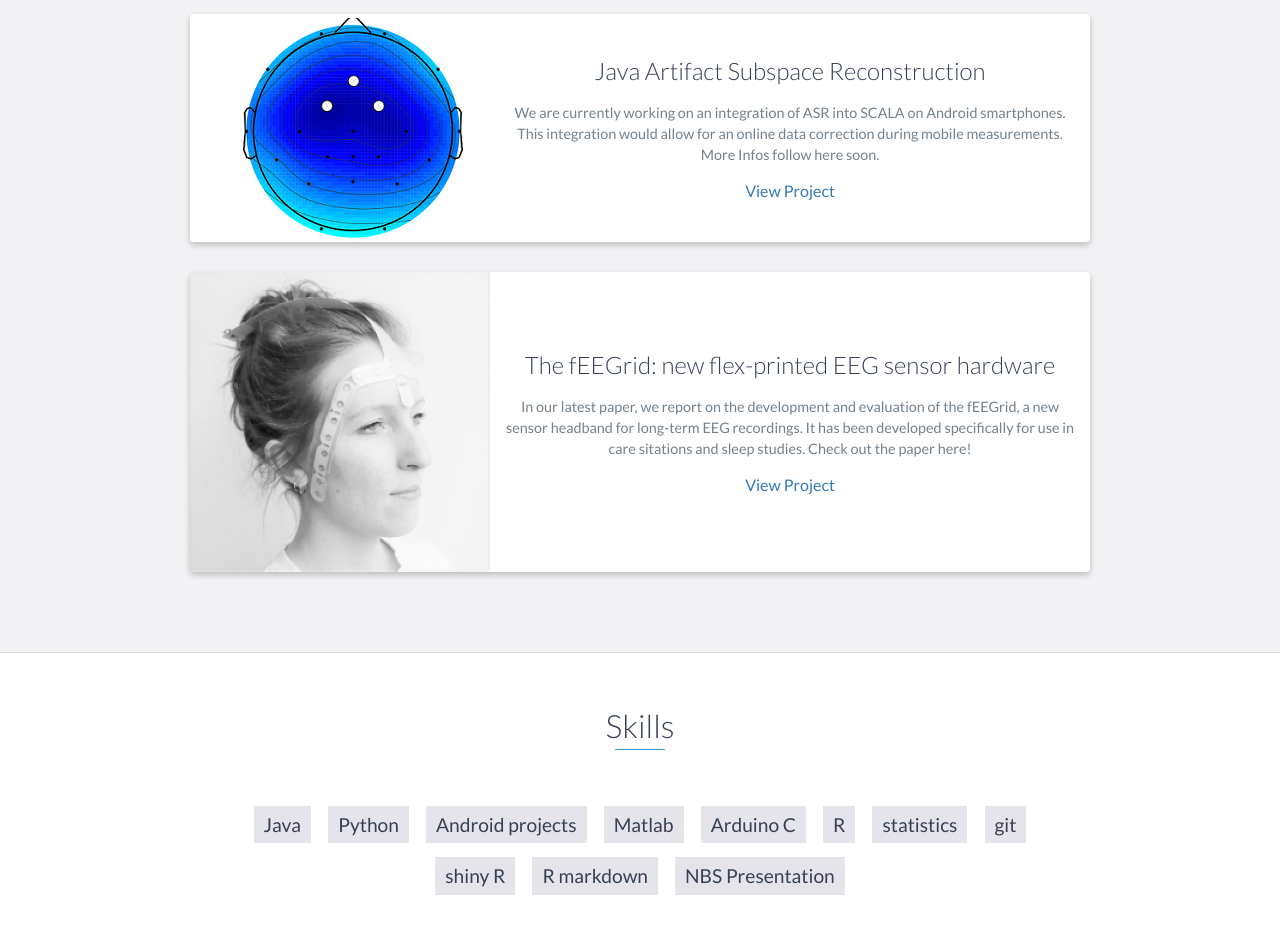
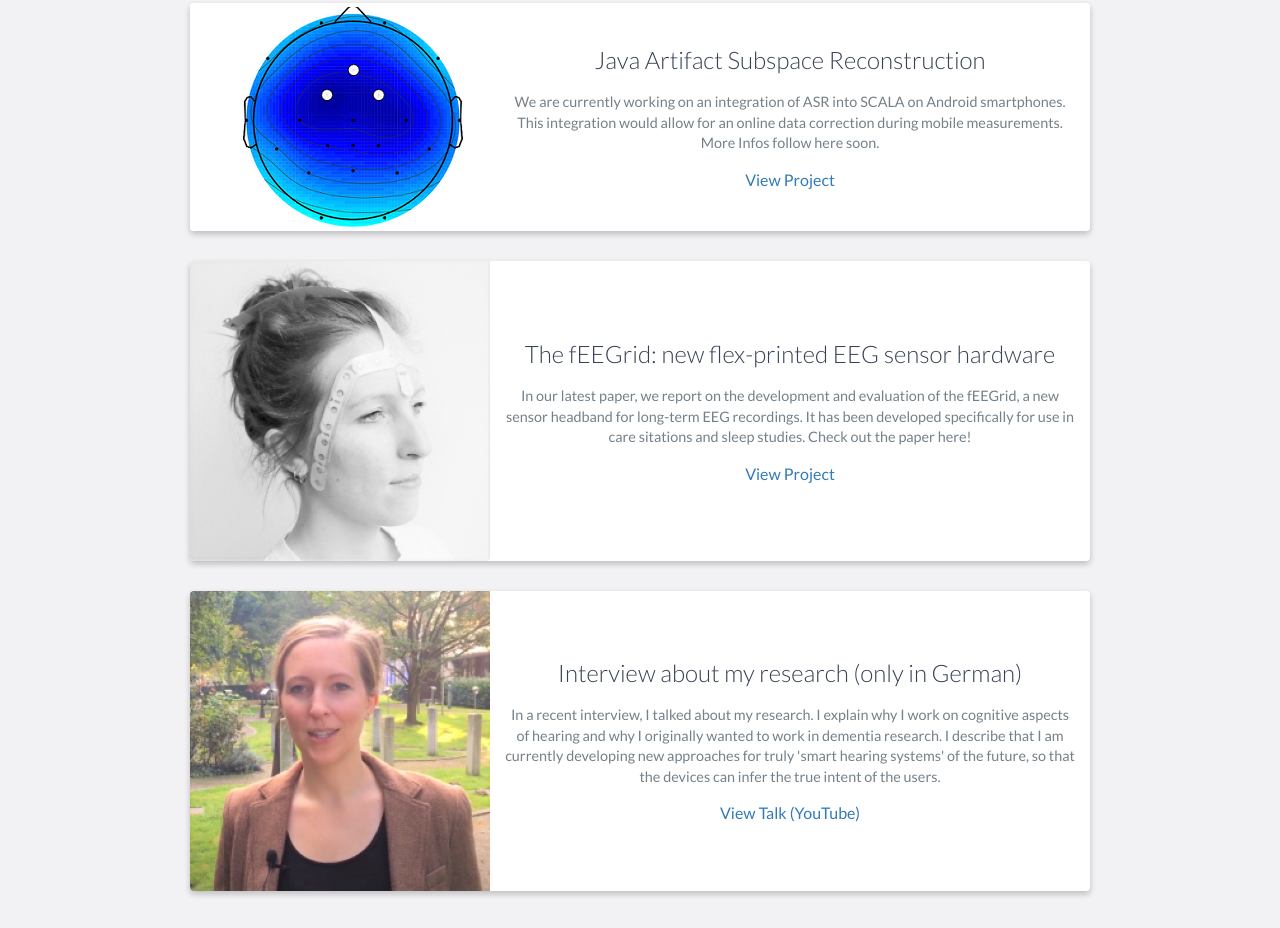
Before and after one commit to s4rify/page, a website: page index.html in a window 1280 px wide. Shown: the part 2858-3786 px from the top of the page. Drawn offline with nearby package versions, Linux system fonts and the light colour scheme.

Commit message:
added youtube link

```diff
--- a/index.html
+++ b/index.html
@@ -88,8 +88,7 @@
         <div id="experience-timeline">
 
             <div data-date="since April 2020">
-                <h3>Post-Doc</h3>
-                <h4>University of Oldenburg</h4>
+s                <h4>University of Oldenburg</h4>
                 <p>
                     Researching on signal processing methods for time series data.
                 </p>
@@ -201,6 +200,22 @@
                 </div>
                 <!-- End .project -->
 
+                <div class="project shadow-large">
+                    <div class="project-image">
+                        <img src="images/YT.png" />
+                    </div>
+                    <!-- End .project-image -->
+                    <div class="project-info">
+                        <h3>	Interview about my research (only in German)</h3>
+                        <p>
+                            In a recent interview, I talked about my research. I explain why I work on cognitive aspects of hearing and why I originally wanted to work in dementia research. I describe that I am currently developing new approaches for truly 'smart hearing systems' of the future, so that the devices can infer the true intent of the users.
+                        </p>
+                        <a href="https://www.youtube.com/watch?v=vReFqp742C8">View Talk (YouTube)</a>
+                    </div>
+                    <!-- End .project-info -->
+                </div>
+                <!-- End .project -->
+
             </div>
 
 
```
Also changed, not shown: images/YT.png (added).
